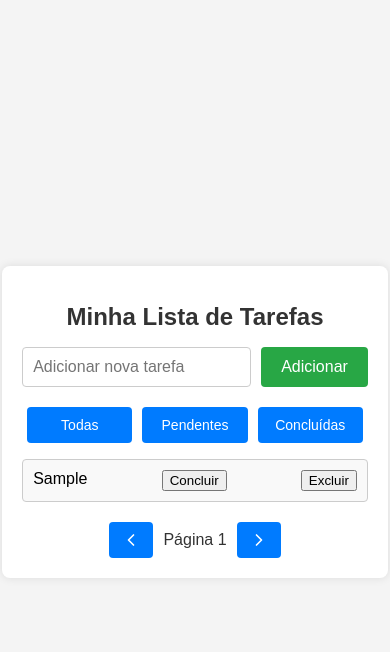
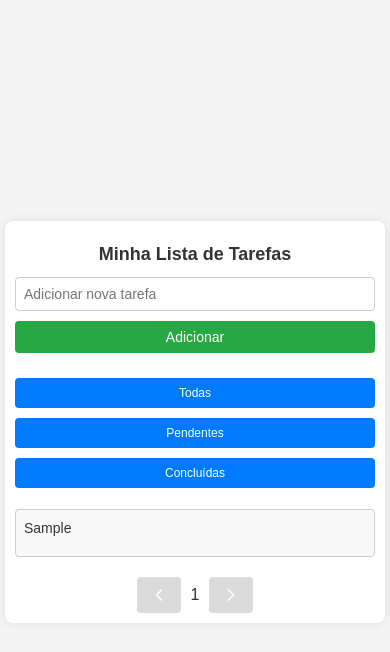
Before and after one commit to Fpanizio/KEducation, a plain HTML site: page index.html in a window 390 px wide. Both pictures are taken after typing "Sample" into the empty fields and a click on the button "Adicionar". Drawn offline with Linux system fonts and the light colour scheme.

Commit message:
adicionado responsividade e melhoria do script

```diff
--- a/script.js
+++ b/script.js
@@ -25,6 +25,8 @@ document.addEventListener("DOMContentLoaded", () => {
       return true;
     });
 
+    filteredTasks = filteredTasks.reverse();
+
     const startIndex = (currentPage - 1) * tasksPerPage;
     const endIndex = startIndex + tasksPerPage;
     const paginatedTasks = filteredTasks.slice(startIndex, endIndex);
@@ -33,28 +35,60 @@ document.addEventListener("DOMContentLoaded", () => {
       const li = document.createElement("li");
       li.className = task.completed ? "completed" : "";
       li.innerHTML = `
-        <span>${task.text}</span>
-        <button class="complete-btn" data-index="${tasks.indexOf(task)}">Concluir</button>
-        <button class="delete-btn" data-index="${tasks.indexOf(task)}">Excluir</button>
-      `;
+                <div class="task-content">
+                    <div class="task-status ${
+                      task.completed ? "completed" : "pending"
+                    }">
+                        ${
+                          task.completed
+                            ? '<svg xmlns="http://www.w3.org/2000/svg" width="24" height="24" viewBox="0 0 24 24" fill="none" stroke="currentColor" stroke-width="2" stroke-linecap="round" stroke-linejoin="round" class="feather feather-check"><polyline points="20 6 9 17 4 12"></polyline></svg>'
+                            : ""
+                        }
+                    </div>
+                    <span>${task.text}</span>
+                </div>
+                <div class="task-buttons">
+                    <button class="complete-btn" data-index="${tasks.indexOf(
+                      task
+                    )}">Concluir</button>
+                    <button class="delete-btn" data-index="${tasks.indexOf(
+                      task
+                    )}">Excluir</button>
+                </div>
+            `;
       taskList.appendChild(li);
 
-      const completeBtn = li.querySelector(".complete-btn");
-      completeBtn.addEventListener("click", () => {
-        tasks[tasks.indexOf(task)].completed = !tasks[tasks.indexOf(task)].completed;
-        saveTasks();
-        renderTasks(filter);
+      li.addEventListener("click", (e) => {
+        if (e.target.tagName === "BUTTON") return;
+
+        document.querySelectorAll(".task-buttons.show").forEach((buttons) => {
+          if (buttons !== li.querySelector(".task-buttons")) {
+            buttons.classList.remove("show");
+          }
+        });
+
+        const buttons = li.querySelector(".task-buttons");
+        buttons.classList.toggle("show");
       });
 
+      const completeBtn = li.querySelector(".complete-btn");
       const deleteBtn = li.querySelector(".delete-btn");
-      deleteBtn.addEventListener("click", () => {
-        tasks.splice(tasks.indexOf(task), 1);
-        saveTasks();
-        renderTasks(filter);
+
+      completeBtn.addEventListener("click", (e) => {
+        e.stopPropagation();
+        const index = e.target.getAttribute("data-index");
+        toggleTaskCompletion(index);
+      });
+
+      deleteBtn.addEventListener("click", (e) => {
+        e.stopPropagation();
+        const index = e.target.getAttribute("data-index");
+        deleteTask(index);
       });
     });
 
-    pageInfo.textContent = `Página ${currentPage}`;
+    pageInfo.textContent = `${currentPage}`;
+
     prevPageBtn.disabled = currentPage === 1;
     nextPageBtn.disabled = endIndex >= filteredTasks.length;
   }
@@ -69,11 +103,24 @@ document.addEventListener("DOMContentLoaded", () => {
     }
   }
 
+  function toggleTaskCompletion(index) {
+    tasks[index].completed = !tasks[index].completed;
+    saveTasks();
+    renderTasks();
+  }
+
+  function deleteTask(index) {
+    tasks.splice(index, 1);
+    saveTasks();
+    renderTasks();
+  }
+
   addTaskBtn.addEventListener("click", addTask);
   taskInput.addEventListener("keypress", (e) => {
     if (e.key === "Enter") addTask();
   });
 
+  // Filtros
   showAll.addEventListener("click", () => {
     currentPage = 1;
     renderTasks("all");
@@ -87,6 +134,7 @@ document.addEventListener("DOMContentLoaded", () => {
     renderTasks("completed");
   });
 
+  // Paginação
   prevPageBtn.addEventListener("click", () => {
     if (currentPage > 1) {
       currentPage--;
--- a/styles.css
+++ b/styles.css
@@ -1,3 +1,4 @@
+/* styles.css */
 body {
   font-family: Arial, sans-serif;
   background-color: #f4f4f4;
@@ -86,14 +87,73 @@ h1 {
 
 #taskList li {
   display: flex;
-  justify-content: space-between;
+  flex-direction: column;
   padding: 10px;
   border: 1px solid #ccc;
   border-radius: 4px;
   margin-bottom: 10px;
   background-color: #f9f9f9;
+  cursor: pointer;
+  transition: background-color 0.3s ease;
 }
 
+#taskList li:hover {
+  background-color: #f1f1f1;
+}
+
+#taskList li.completed {
+  text-decoration: line-through;
+  color: #888;
+}
+
+#taskList li span {
+  flex: 1;
+  word-wrap: break-word;
+  overflow-wrap: break-word;
+  white-space: normal;
+  margin-right: 10px;
+  font-size: 16px;
+  color: #333;
+}
+
+.task-buttons {
+  display: flex;
+  justify-content: space-between;
+  gap: 10px;
+  margin-top: 10px;
+  max-height: 0;
+  overflow: hidden;
+  transition: max-height 0.3s ease, opacity 0.3s ease;
+  opacity: 0;
+}
+
+.task-buttons.show {
+  max-height: 50px; /* Altura suficiente para os botões */
+  opacity: 1;
+}
+
+.task-buttons button {
+  padding: 8px 12px;
+  border: none;
+  border-radius: 4px;
+  cursor: pointer;
+  color: #fff;
+  font-size: 14px;
+}
+
+.task-buttons button.complete-btn {
+  background-color: #28a745;
+}
+
+.task-buttons button.complete-btn:hover {
+  background-color: #218838;
+}
+
+.task-buttons button.delete-btn {
+  background-color: #dc3545;
+}
+
+/* Estilos para a paginação */
 .pagination {
   display: flex;
   justify-content: center;
@@ -128,3 +188,115 @@ h1 {
   font-size: 16px;
   color: #333;
 }
+
+.task-buttons button.delete-btn:hover {
+  background-color: #c82333;
+}
+
+.task-content {
+  display: flex;
+  align-items: center;
+  flex-direction: row-reverse;
+  flex: 1; /* Ocupa o espaço disponível */
+}
+
+.task-status {
+  width: 20px;
+  height: 20px;
+  margin-right: 10px;
+  flex-shrink: 0;
+}
+
+.task-status.pending {
+  color: #dc3545; /* Vermelho para tarefas pendentes */
+}
+
+.task-status.completed {
+  color: #28a745; /* Verde para tarefas concluídas */
+}
+
+.task-content span {
+  word-wrap: break-word;
+  overflow-wrap: break-word;
+  white-space: normal;
+  font-size: 16px;
+  color: #333;
+}
+
+.pagination-btn:disabled {
+  background-color: #ccc; /* Cor cinza para botões desabilitados */
+  cursor: not-allowed; /* Cursor indicando que não é clicável */
+  opacity: 0.7; /* Reduz a opacidade para indicar que está desabilitado */
+}
+
+.pagination-btn:disabled:hover {
+  background-color: #ccc; /* Mantém a cor cinza ao passar o mouse */
+}
+
+/* Responsividade para mobile */
+@media (max-width: 768px) {
+  .container {
+    padding: 15px;
+    margin: 10px;
+  }
+
+  h1 {
+    font-size: 20px;
+  }
+
+  .add-task input {
+    font-size: 14px;
+    padding: 8px;
+  }
+
+  .add-task button {
+    padding: 8px 15px;
+    font-size: 14px;
+  }
+
+  .filters button {
+    padding: 8px;
+    font-size: 12px;
+  }
+
+  #taskList li {
+    padding: 8px;
+  }
+
+  #taskList li span {
+    font-size: 14px;
+  }
+
+  .task-buttons button {
+    padding: 6px 10px;
+    font-size: 12px;
+  }
+}
+
+@media (max-width: 480px) {
+  .container {
+    padding: 10px;
+    margin: 5px;
+  }
+
+  h1 {
+    font-size: 18px;
+  }
+
+  .add-task {
+    flex-direction: column;
+  }
+
+  .add-task input {
+    margin-right: 0;
+    margin-bottom: 10px;
+  }
+
+  .filters {
+    flex-direction: column;
+  }
+
+  .filters button {
+    margin: 5px 0;
+  }
+}
```
